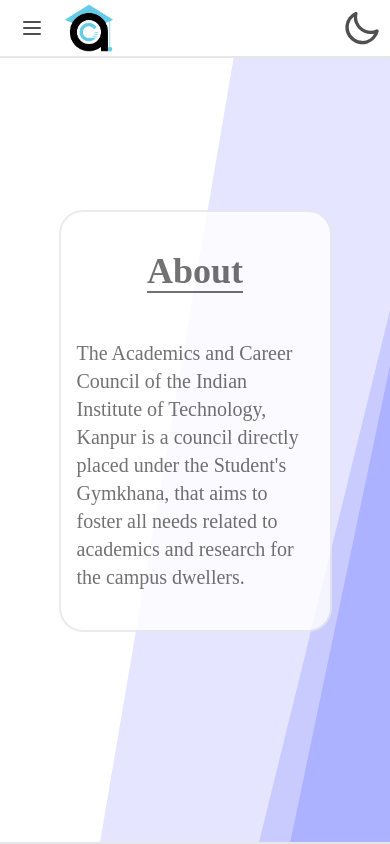
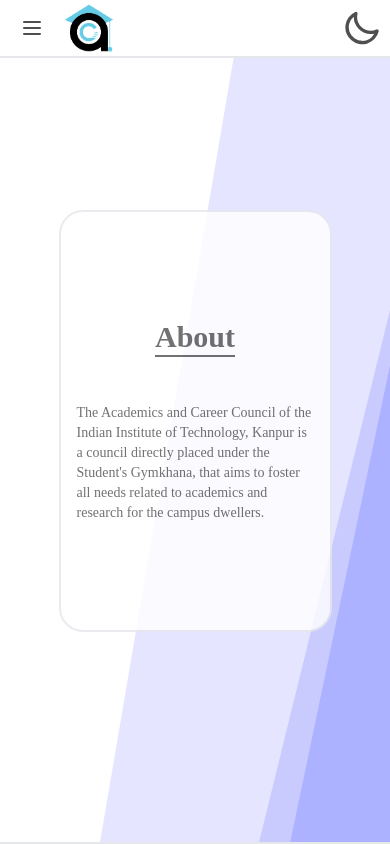
Before and after one commit to AkshatGupta15/AnC-IITK, a React (Vite) app: page / in a window 390 px wide. Shown: the top 844 px of the page. Built offline with nearby package versions, Linux system fonts and the light colour scheme; a web font is replaced by a local one.

Commit message:
modified:   src/components/HomeText.jsx 	modified:   src/components/Navbar.jsx 	modified:   src/output.css

```diff
--- a/src/components/HomeText.jsx
+++ b/src/components/HomeText.jsx
@@ -4,10 +4,10 @@
 
   return (
     <>
-      <div className=' md:h-fit h-[50vh] '>
+      <div className='md:h-fit h-[50vh] '>
           <div className='border-2 sedan-sc-regular antialiased hover:subpixel-antialiased  bg-white/100 dark:bg-black dark:text-white opacity-80  rounded-3xl p-3 hover:text-[2rem] transition duration-300 h-full flex flex-col justify-center items-center' >
-              <h1 className='md:text-7xl text-4xl  font-bold md:mb-3 mb-5 underline decoration-2 underline-offset-8 '>About</h1>
-              <p className='md:text-2xl text-xl font-medium'>The Academics and Career Council of the Indian Institute of Technology, Kanpur is a council directly placed under the Student's Gymkhana, that aims to foster all needs related to academics and research for the campus dwellers.</p>
+              <h1 className='md:text-7xl text-3xl  font-bold md:mb-3 mb-5 underline decoration-2 underline-offset-8 '>About</h1>
+              <p className='md:text-2xl text-sm font-medium'>The Academics and Career Council of the Indian Institute of Technology, Kanpur is a council directly placed under the Student's Gymkhana, that aims to foster all needs related to academics and research for the campus dwellers.</p>
           </div>
       </div>
     </>
--- a/src/components/Navbar.jsx
+++ b/src/components/Navbar.jsx
@@ -33,14 +33,33 @@
   return (
     <div className=" z-[1000] bg-white/100 dark:bg-[#0F336D]   md:opacity-95 fixed w-[100%] border-b-2 dark:border-b-gray-400">
       <input id="my-drawer-3" type="checkbox" className="drawer-toggle" />
-      <div className="drawer-side lg:mt-[60px] mt-[73px]">
+      <div className="drawer-side">
         <label
           htmlFor="my-drawer-3"
           aria-label="close sidebar"
           className="drawer-overlay"
         ></label>
-        <ul className="  menu p-4 w-80 min-h-full ">
+        <ul className=" bg-white/100 dark:bg-[#0F336D] menu p-4 w-80 min-h-full">
           {/* Sidebar content here */}
+          <label
+              htmlFor="my-drawer-3"
+              aria-label="open sidebar"
+              className="btn btn-square btn-ghost"
+            >
+              <svg
+                xmlns="http://www.w3.org/2000/svg"
+                fill="none"
+                viewBox="0 0 24 24"
+                className="inline-block w-6 h-6 stroke-current"
+              >
+                <path
+                  strokeLinecap="round"
+                  strokeLinejoin="round"
+                  strokeWidth="2"
+                  d="M4 6h16M4 12h16M4 18h16"
+                ></path>
+              </svg>
+            </label>
           {navlinks.map(({ link, path }) => (
             <a
               className="roboto-slab  hover:text-white hover:bg-nav-links   px-3 py-2 rounded-xl  text-xl font-semibold transition-all duration-300"
--- a/src/output.css
+++ b/src/output.css
@@ -1998,6 +1998,10 @@
   margin-top: 73px;
 }
 
+.mt-32 {
+  margin-top: 8rem;
+}
+
 .block {
   display: block;
 }
@@ -2389,6 +2393,16 @@
 .text-xl {
   font-size: 1.25rem;
   line-height: 1.75rem;
+}
+
+.text-3xl {
+  font-size: 1.875rem;
+  line-height: 2.25rem;
+}
+
+.text-sm {
+  font-size: 0.875rem;
+  line-height: 1.25rem;
 }
 
 .font-\[500\] {
```
